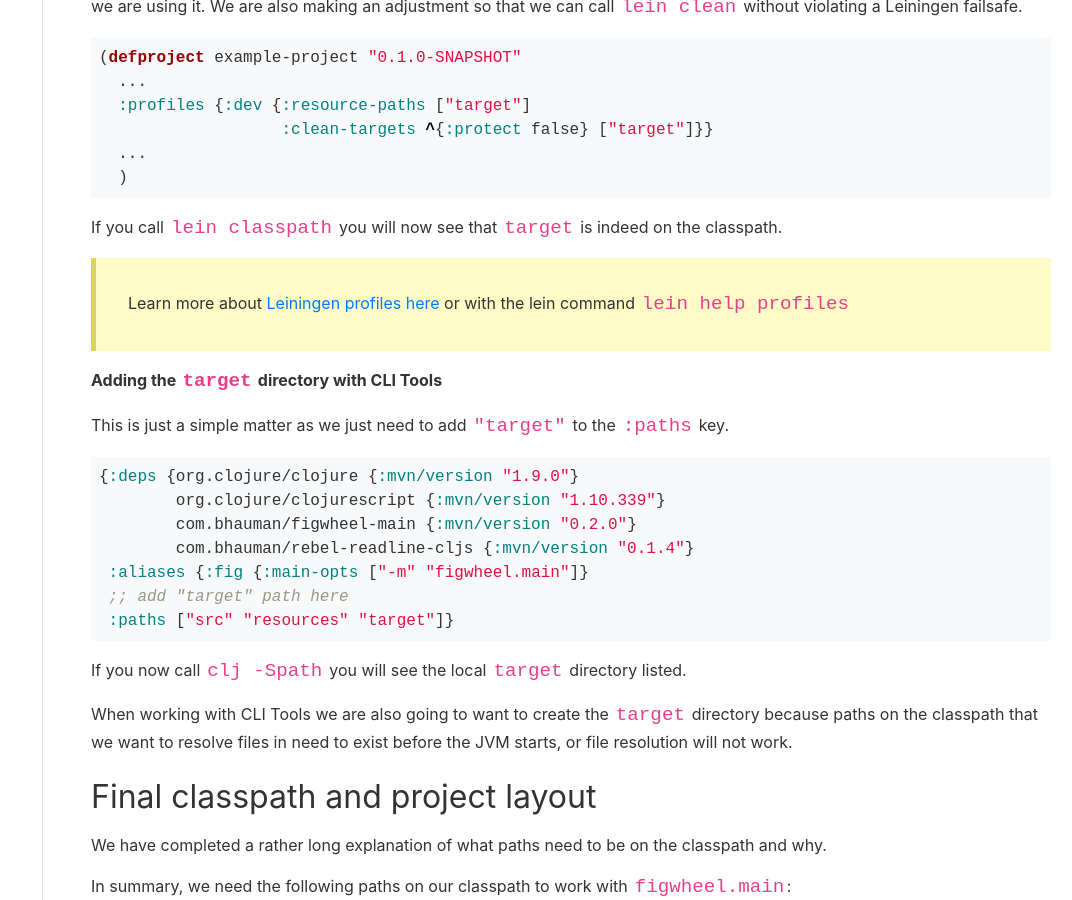
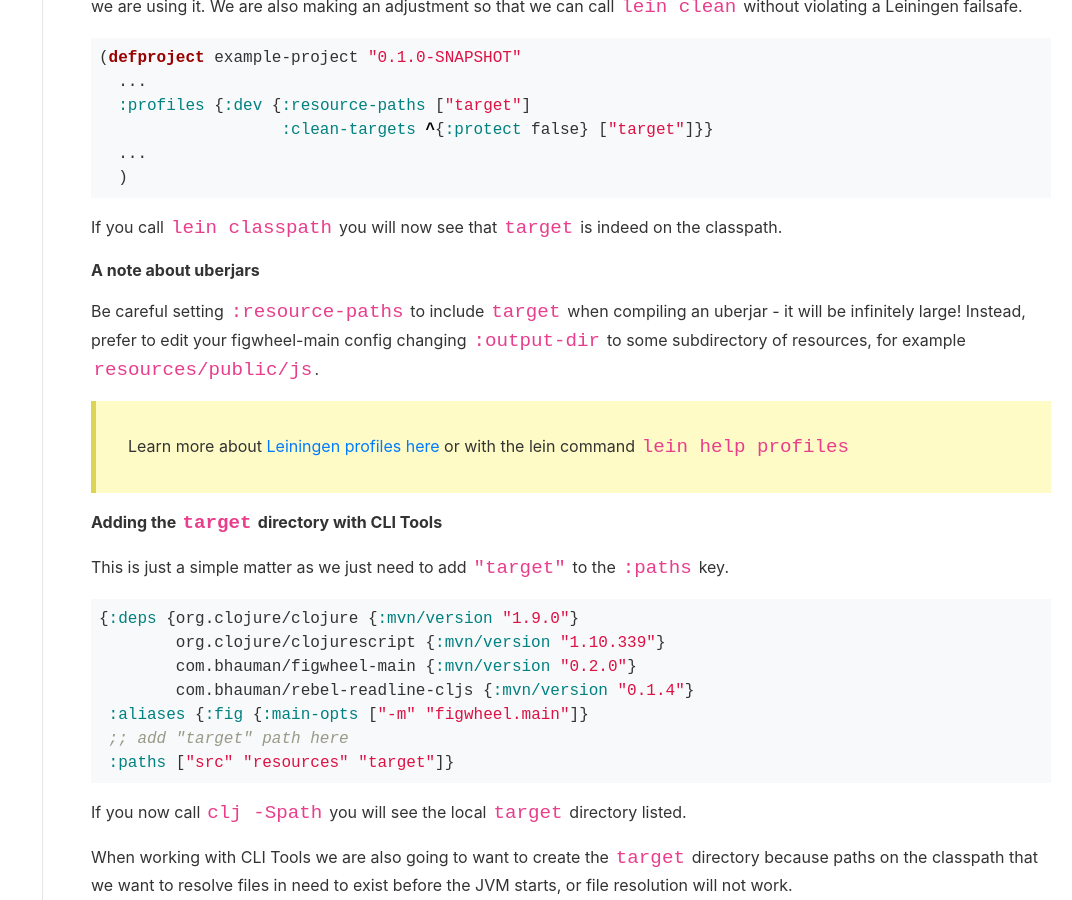
Before and after one commit to bhauman/figwheel-main, a Jekyll site: the page built from docs/docs/classpaths.md, in a window 1280 px wide and 900 px high, scrolled down 7008 px. Shown: the whole window, without its empty margins (208-1280 px from the left). Built offline with Jekyll 4.4.1, drawn with Linux system fonts in a browser that asks for light colours.

Commit message:
add uberjar notes to docs

```diff
--- a/docs/docs/classpaths.md
+++ b/docs/docs/classpaths.md
@@ -371,6 +371,13 @@
 If you call `lein classpath` you will now see that `target` is indeed
 on the classpath.
 
+**A note about uberjars**
+
+Be careful setting `:resource-paths` to include `target` when
+compiling an uberjar - it will be infinitely large! Instead, prefer to
+edit your figwheel-main config changing `:output-dir` to some
+subdirectory of resources, for example `resources/public/js`.
+
 > Learn more about
 > [Leiningen profiles here][lein-profiles] or with the lein command
 > `lein help profiles`
```
Also changed, not shown: docs/docs/create_a_build.md (+7 -0 lines).
